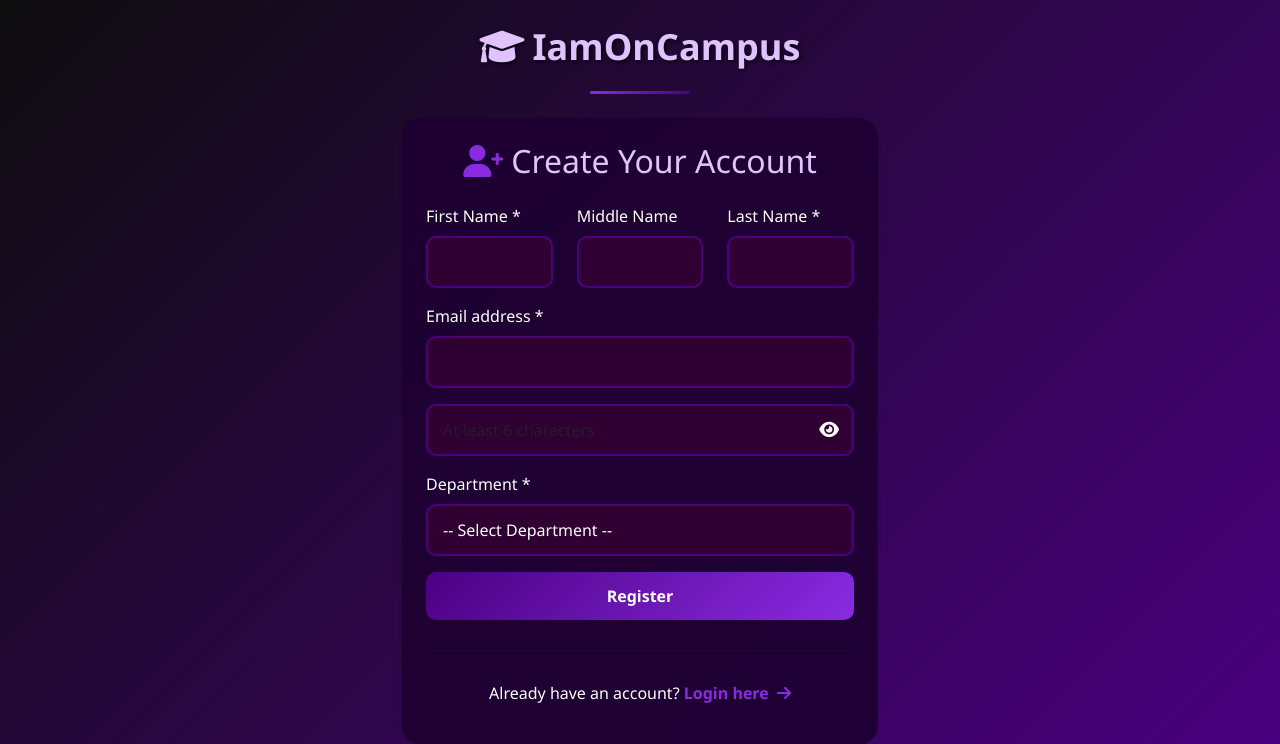
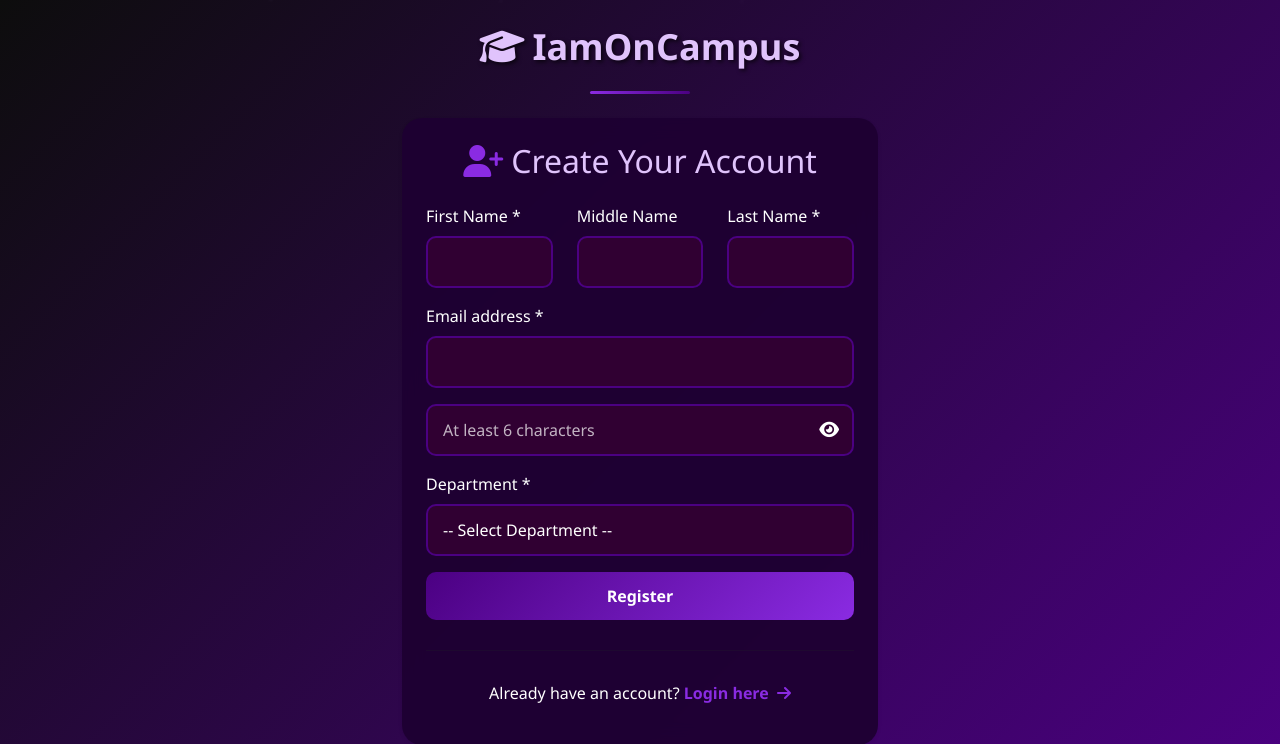
Before and after one commit to reefashehnil/IamOnCampus, a PHP site: page /register.php in a window 1280 px wide. Shown: the top 744 px of the page. Run offline with PHP 8.4, Linux system fonts and the light colour scheme; some libraries are stand-ins or nearby versions.

Commit message:
commit
commit

```diff
--- a/Login/register.php
+++ b/Login/register.php
@@ -61,7 +61,7 @@ if ($_SERVER["REQUEST_METHOD"] == "POST") {
 <meta charset="UTF-8">
 <title>Register | IamOnCampus</title>
 <link href="https://cdn.jsdelivr.net/npm/bootstrap@5.3.0/dist/css/bootstrap.min.css" rel="stylesheet">
-<link href="https://cdnjs.cloudflare.com/ajax/libs/font-awesome/6.0.0/css/all.min.css" rel="stylesheet">
+<link href="https://cdnjs.cloudflare.com/ajax/libs/font-awesome/6.6.0/css/all.min.css" rel="stylesheet">
 <style>
 body {
     background: linear-gradient(135deg, #0d0d0d 0%, #4b0082 100%);
@@ -108,7 +108,30 @@ body {
 /* Password field adjustments */
 .position-relative { position:relative; }
 .password-input { padding-right: 45px; color: #fff !important; }
+.password-input::placeholder {
+    color: #fff !important;
+    opacity: 0.7;
+}
+.password-input::-webkit-input-placeholder {
+    color: #fff !important;
+    opacity: 0.7;
+}
+.password-input::-moz-placeholder {
+    color: #fff !important;
+    opacity: 0.7;
+}
+.password-input::-ms-input-placeholder {
+    color: #fff !important;
+    opacity: 0.7;
+}
 .input-icon { position:absolute; top:50%; right:15px; transform:translateY(-50%); cursor:pointer; color:#fff !important; font-size:1.1rem; pointer-events:auto; }
+
+/* Hide browser default password toggle icons */
+input[type="password"]::-ms-reveal,
+input[type="password"]::-ms-clear,
+input[type="password"]::-webkit-textfield-decoration-container {
+    display: none;
+}
 
 /* Buttons */
 .btn-primary { background: linear-gradient(135deg,#4b0082 0%,#8a2be2 100%); border:none; border-radius:10px; padding:12px; font-weight:600; transition:all 0.3s ease; }
@@ -160,8 +183,7 @@ footer { color:#e0c3fc; text-align:center; margin-top:20px; }
 
             <div class="mb-3 position-relative">
                 <input type="password" id="password" name="password" class="form-control password-input" required minlength="6" placeholder="At least 6 characters">
-                <!-- Single eye icon -->
-                <i class="fas fa-eye input-icon" id="togglePassword"></i>
+                <i class="fas fa-eye input-icon" id="togglePassword" aria-label="Toggle password visibility"></i>
             </div>
 
             <div class="mb-3">
```
